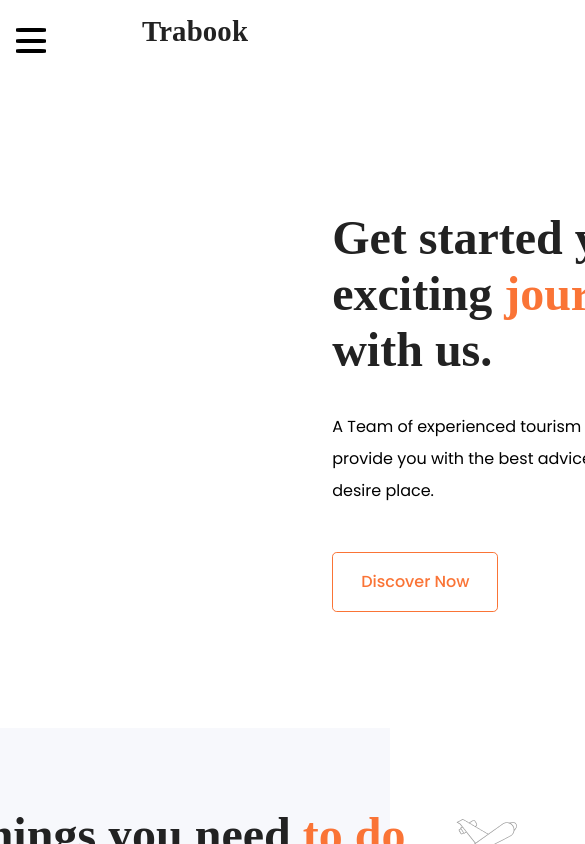
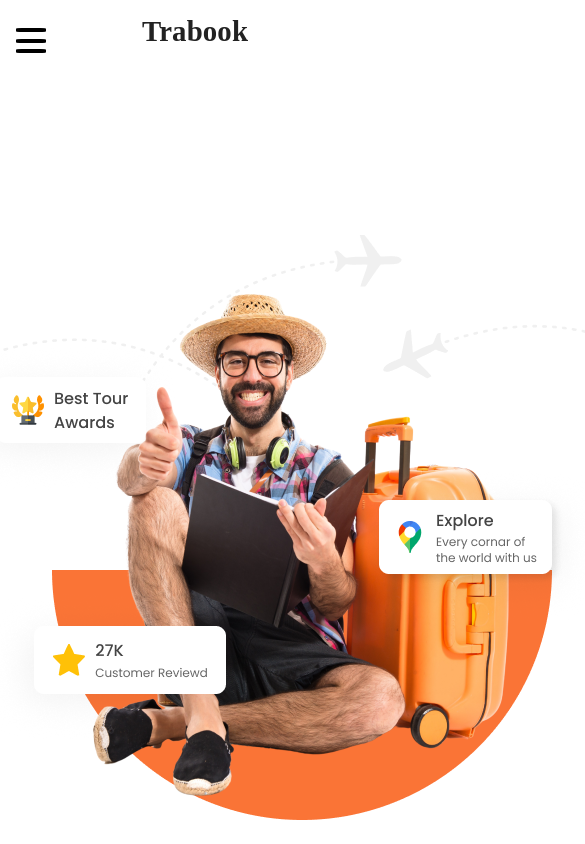
Before and after one commit to sasacampi/study-trabook, a React (Create React App) app: page / in a window 390 px wide. Shown: the top 844 px of the page, 585 px wide, since content can reach past the window. Built offline with nearby package versions, Linux system fonts and the light colour scheme; a web font is replaced by a local one.

Commit message:
Made it Responsive for Larger Devices/Monitors

```diff
--- a/src/style.css
+++ b/src/style.css
@@ -194,7 +194,7 @@
   display: flex;
   align-items: center;
   justify-content: center;
-  width: 209vh;
+  width: auto;
   height: auto;
   padding-bottom: 5rem;
 }
```
